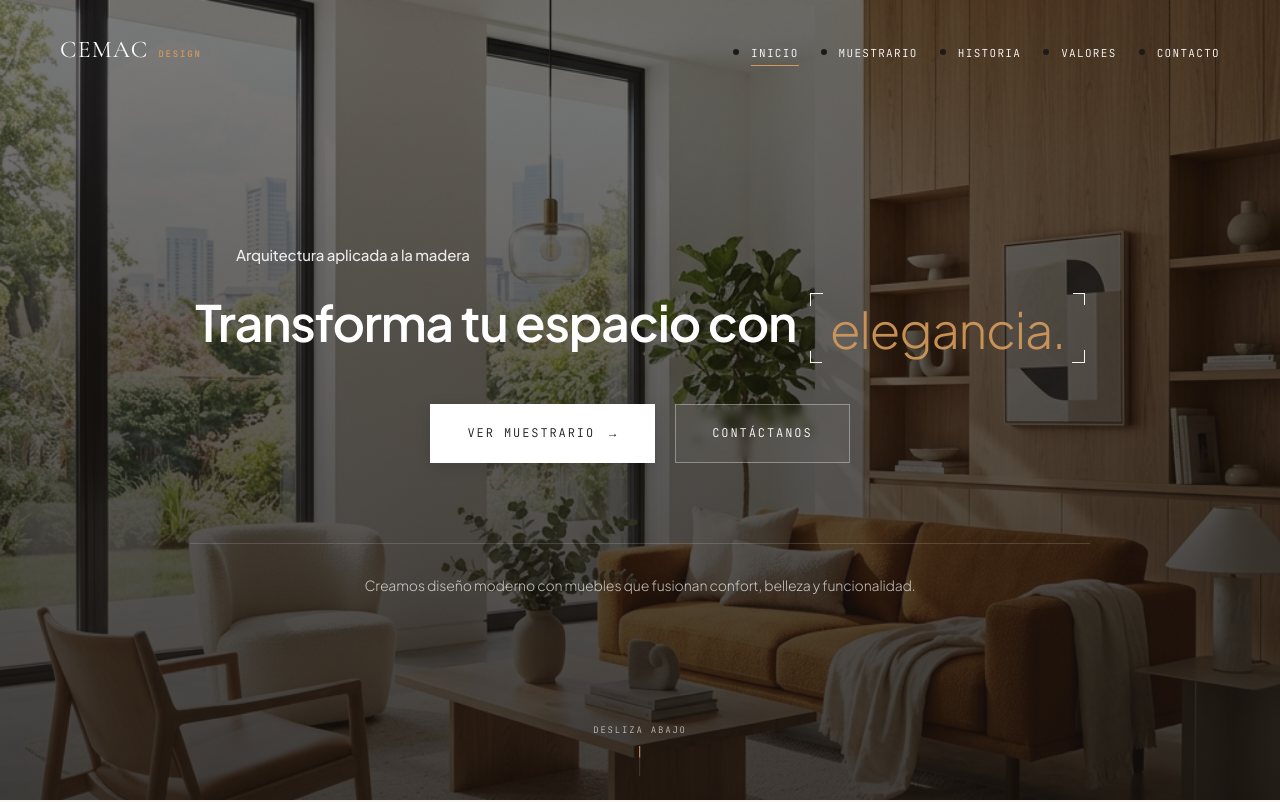
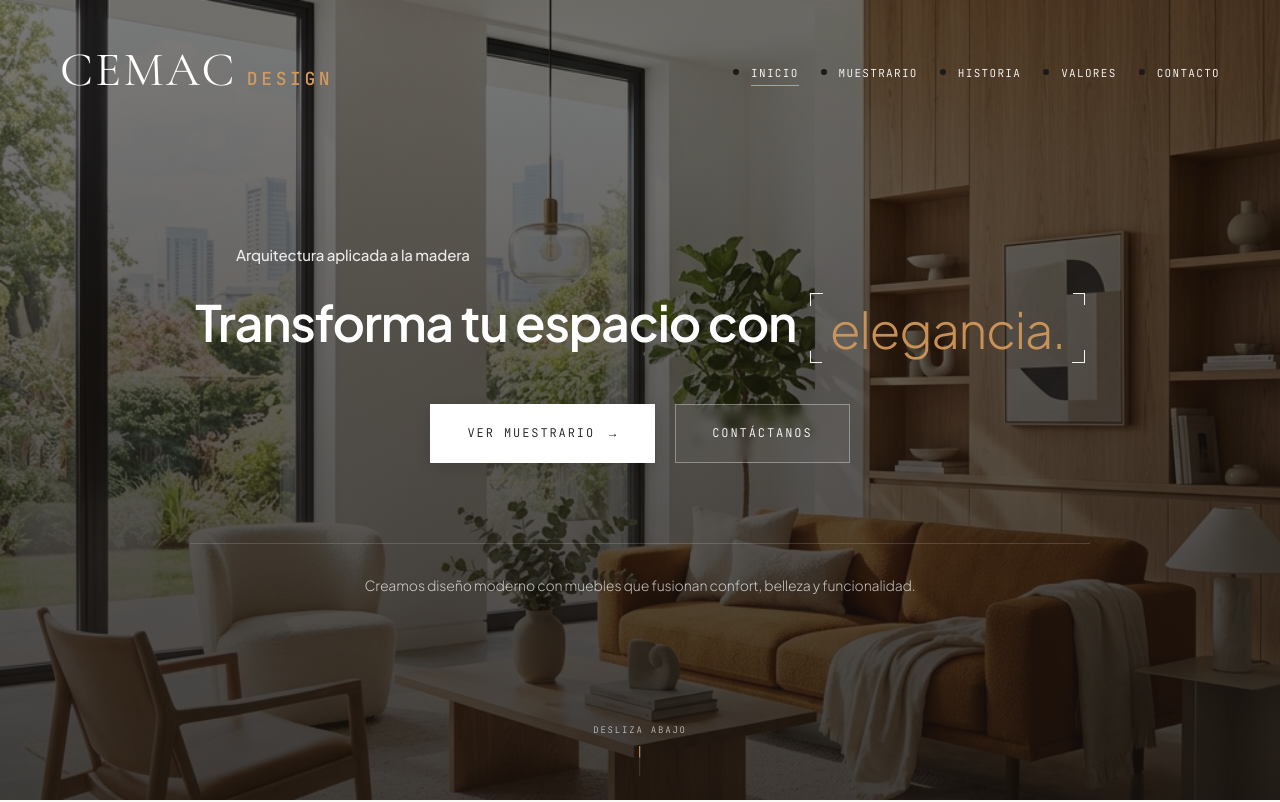
Before and after one commit to jcamacho1720-bit/cemac-design, a plain HTML site: page index.html in a window 1280 px wide. Shown: the top 802 px of the page. Drawn offline with nearby package versions, Linux system fonts and the light colour scheme.

Commit message:
Ajustar el tamaño del logo en el inicio al doble y configurar transición suave

```diff
--- a/index.html
+++ b/index.html
@@ -326,7 +326,11 @@
     }
 
     /* Estilos del Header sobre fondo oscuro (Por defecto en el Hero) */
-    header .logo,
+    header .logo {
+      color: #ffffff;
+      transition: var(--transition-smooth);
+    }
+
     header .nav-links a {
       color: #ffffff;
       transition: var(--transition-fast);
@@ -334,6 +338,7 @@
 
     header .logo span {
       color: var(--amber-wood);
+      transition: var(--transition-smooth);
     }
 
     header .burger span {
@@ -355,6 +360,14 @@
       color: var(--text-dark);
     }
 
+    header.scrolled .logo {
+      font-size: 24px;
+    }
+
+    header.scrolled .logo span {
+      font-size: 9px;
+    }
+
     header.scrolled .burger span {
       background: var(--text-dark);
     }
@@ -367,19 +380,21 @@
 
     .logo {
       font-family: var(--font-display);
-      font-size: 24px;
+      font-size: 48px;
       font-weight: 400;
       letter-spacing: 0.05em;
       display: flex;
       align-items: baseline;
       gap: 10px;
+      transition: var(--transition-smooth);
     }
 
     .logo span {
       font-family: var(--font-mono);
-      font-size: 9px;
+      font-size: 18px;
       letter-spacing: 0.2em;
       font-weight: 500;
+      transition: var(--transition-smooth);
     }
 
     .nav-links {
```
